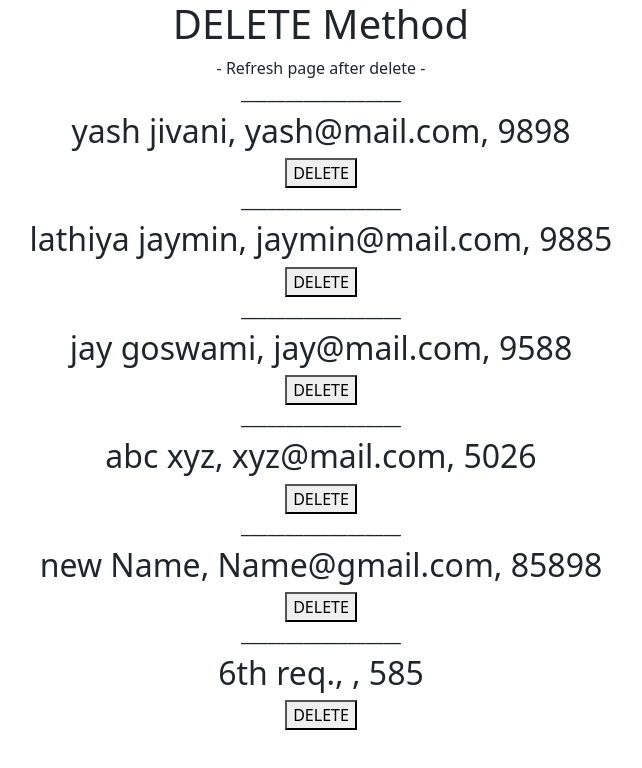
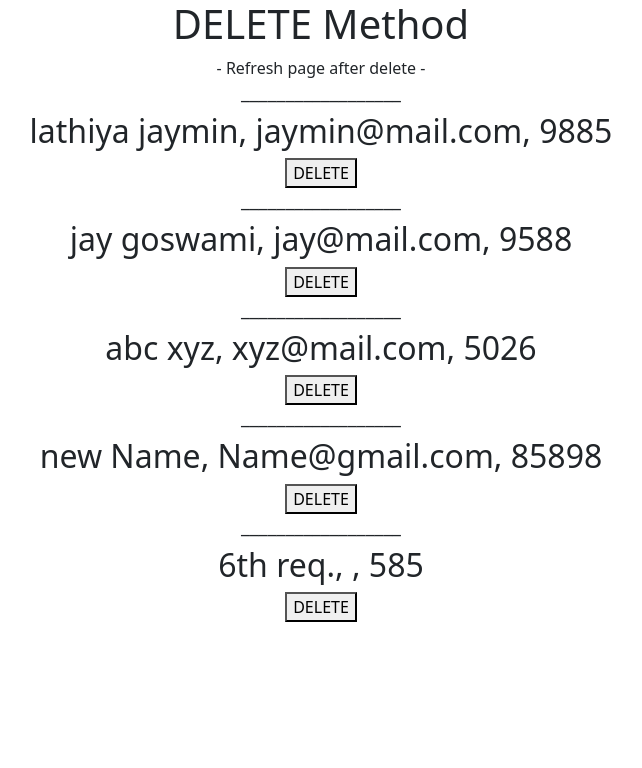
Before and after one commit to yash-jivani/Learn-React-CS, a React (Create React App) app: page / in a window 1280 px wide. Shown: the top 768 px of the page, without its empty margins (319-961 px from the left). Built offline with nearby package versions, Linux system fonts and the light colour scheme; data requests are answered from the project's data file.

Commit message:
DELETE Method Main

```diff
--- a/db.json
+++ b/db.json
@@ -1,12 +1,5 @@
 {
   "users": [
-    {
-      "id": 1,
-      "userId": 1,
-      "name": "yash jivani",
-      "email": "yash@mail.com",
-      "number": 9898
-    },
     {
       "id": 2,
       "userId": 2,
--- a/src/App.js
+++ b/src/App.js
@@ -3,14 +3,14 @@ import React, { useEffect, useState } from 'react'
 export default function App() {
 
   const [dataArr, setDataArr] = useState([])
-  let URL = `http://localhost:5000/users`;
 
   useEffect(() => {
     getUsers()
     }, [])
 
-  function getUsers(){
+    function getUsers(){
 
+      let URL = `http://localhost:5000/users`;
     fetch(URL)
       .then((response) => { return response.json() })
       .then((data) => { setDataArr(data) })
@@ -24,7 +24,7 @@ export default function App() {
     fetch(URL,{
       method:"DELETE"
     })
-    // getUsers()
+    getUsers()
 
   }
 
```
